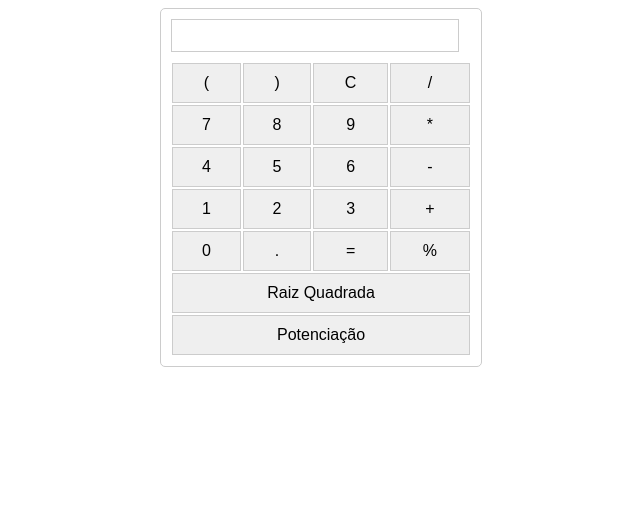
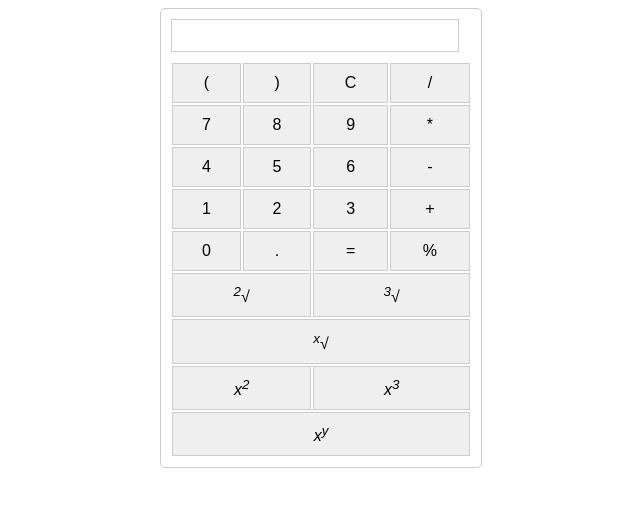
Before and after one commit to elvingup/calculadora-exercicio-01, a plain HTML site: page index.html in a window 1280 px wide. Shown: the whole page, without its empty margins (319-959 px from the left). Drawn offline with Linux system fonts and the light colour scheme.

Commit message:
§ inclusao das potencias quadrada e cubica; § inclusao da raizes cubica e geral

```diff
--- a/index.html
+++ b/index.html
@@ -40,11 +40,18 @@
 
             </tr>
             <tr>
-                <td colspan="4"><button onclick="calculateSquareRoot()">Raiz Quadrada</button></td>
-
+                <td colspan="2"><button onclick="calculateSquareRoot()"><i><sup>2</sup>√</i></button></td>
+                <td colspan="2"><button onclick="calculateCubeRoot()"><i><sup>3</sup>√</i></button></td>
             </tr>
             <tr>
-            <td colspan="4"><button onclick="calculatePower()">Potenciação</button></td>
+                <td colspan="4"><button onclick="calculateRoot()"><i><sup>x</sup>√</i></button></td>
+            </tr>
+            <tr>
+                <td colspan="2"><button onclick="calculatePowerOf2()"><i>x<sup>2</sup></i></button></td>
+                <td colspan="2"><button onclick="calculatePowerOf3()"><i>x<sup>3</sup></i></button></td>
+            </tr>
+            <tr>
+                <td colspan="4"><button onclick="calculatePower()"><i>x<sup>y</sup></i></button></td>
             </tr>
         </table>
     </div>
--- a/script.js
+++ b/script.js
@@ -17,6 +17,30 @@ function calculate() {
     }
 }
 
+function calculateRoot() {
+    try {
+        let base = parseFloat(prompt("Digite o radicando (número dentro da raiz):"));
+        let index = parseFloat(prompt("Digite o índice da raiz (ex: 3 para raiz cúbica):"));
+
+        if (isNaN(base) || isNaN(index)) {
+            throw new Error("Entrada inválida. Digite números válidos.");
+        }
+
+        if (index === 0) {
+            throw new Error("Índice da raiz não pode ser zero.");
+        }
+
+        if (base < 0 && index % 2 === 0) {
+            throw new Error("Não é possível calcular raiz par de número negativo nos reais.");
+        }
+
+        let result = Math.pow(base, 1 / index);
+        document.getElementById('display').value = result;
+    } catch (error) {
+        document.getElementById('display').value = "Erro: " + error.message;
+    }
+}
+
 function calculateSquareRoot() {
     try {
         let expression = document.getElementById('display').value;
@@ -26,6 +50,23 @@ function calculateSquareRoot() {
         document.getElementById('display').value = 'Erro';
     }
 }
+
+function calculateCubeRoot() {
+    try {
+        let expression = document.getElementById('display').value;
+        let base = eval(expression);
+
+        if (isNaN(base)) {
+            throw new Error("Entrada inválida. Digite um número válido.");
+        }
+
+        let result = Math.cbrt(base); // Usando Math.cbrt() para raiz cúbica
+        document.getElementById('display').value = result;
+    } catch (error) {
+        document.getElementById('display').value = "Erro: " + error.message;
+    }
+}
+
 function calculatePower(){
     try{
         let expression = document.getElementById('display').value;
@@ -41,6 +82,34 @@ function calculatePower(){
         document.getElementById('display').value = 'Erro: ' + error.message;
     }
 }
+
+function calculatePowerOf2() {
+    try {
+        let expression = document.getElementById('display').value;
+        let base = eval(expression);
+        if (isNaN(base)) {
+            throw new Error("Entrada inválida. Digite um número válido.");
+        }
+        let result = Math.pow(base, 2);
+        document.getElementById('display').value = result;
+    } catch (error) {
+        document.getElementById('display').value = "Erro: " + error.message;
+    }
+}
+
+function calculatePowerOf3() {
+    try {
+        let expression = document.getElementById('display').value;
+        let base = eval(expression);
+        if (isNaN(base)) {
+            throw new Error("Entrada inválida. Digite um número válido.");
+        }
+        let result = Math.pow(base, 3);
+        document.getElementById('display').value = result;
+    } catch (error) {
+        document.getElementById('display').value = "Erro: " + error.message;
+    }
+}
 function calculatePercentage() {
     try {
         let expression = document.getElementById('display').value;
```
